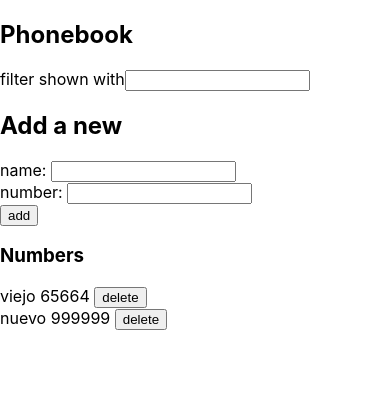
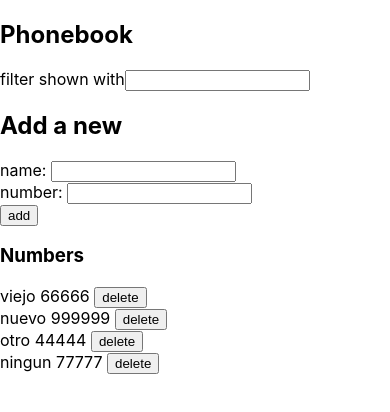
Before and after one commit to AdolfPerez/part-2, a React (Create React App) app in the folder phonebook/: page / in a window 390 px wide. Shown: the top 412 px of the page. Built offline with nearby package versions, Linux system fonts and the light colour scheme; data requests are answered from the project's data file.

Commit message:
exercise 2.18 phonebook

```diff
--- a/phonebook/db.json
+++ b/phonebook/db.json
@@ -2,13 +2,23 @@
   "persons": [
     {
       "name": "viejo",
-      "number": "65664",
+      "number": "66666",
       "id": 2
     },
     {
       "name": "nuevo",
       "number": "999999",
       "id": 3
+    },
+    {
+      "name": "otro",
+      "number": "44444",
+      "id": 4
+    },
+    {
+      "name": "ningun",
+      "number": "77777",
+      "id": 5
     }
   ]
 }
--- a/phonebook/src/App.js
+++ b/phonebook/src/App.js
@@ -26,7 +26,24 @@ const App = () => {
     } else {
       const exists = persons.filter(person => newName === person.name)
       if (exists[0]) {
-        alert(`${newName} is already added to phonebook`)
+        if(window.confirm(`${newName} is already added to phonebook, replace the old number with a new one?`)){
+          if(newNumber){
+            personService
+            .update(exists[0].id, {...exists[0], number: newNumber})
+            .then(updatedPerson =>
+              personService.getAll()
+              .then(returnedPersons => {
+                  setToPrint(returnedPersons)
+                  setPersons(returnedPersons)
+                  setNewName('')
+                  setNewNumber('')
+                }
+              )
+            )
+          } else {
+            alert(`add a number`)
+          }
+        }
       } else if (newNumber) {
         personService
           .create({name: newName, number: newNumber})
--- a/phonebook/src/services/persons.js
+++ b/phonebook/src/services/persons.js
@@ -2,5 +2,6 @@ import axios from 'axios'
 const baseUrl = 'http://localhost:3001/persons'
 const getAll = () => axios.get(baseUrl).then(({data}) => data)
 const create = newObject => axios.post(baseUrl, newObject).then(({data}) => data)
+const update = (id, newObject) => axios.put(`${baseUrl}/${id}`, newObject).then(({data}) => data)
 const deleteOne = id => axios.delete(`${baseUrl}/${id}`).then(({data}) => data)
-export default { getAll, create, deleteOne }
+export default { getAll, create, update, deleteOne }
```
